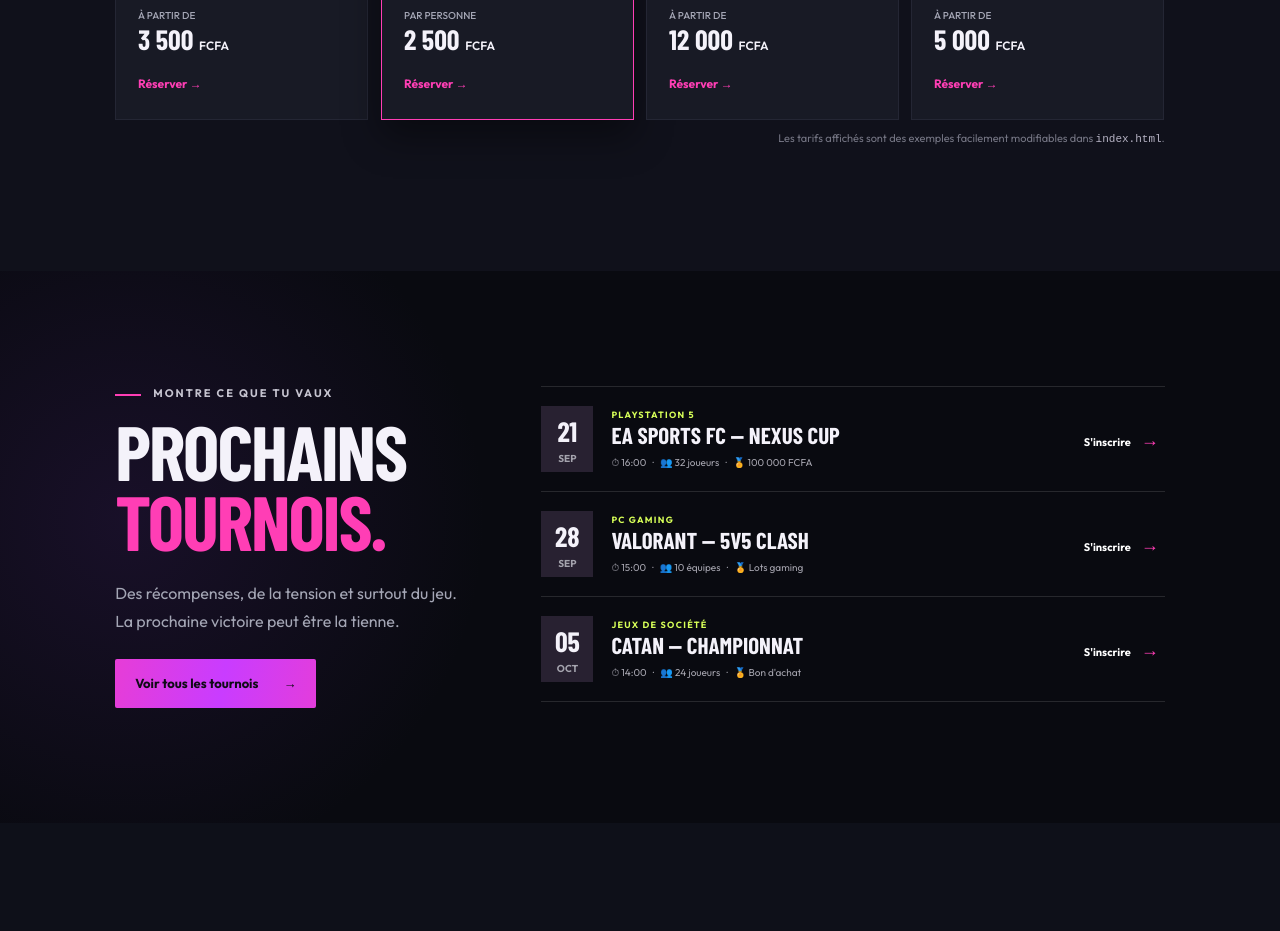
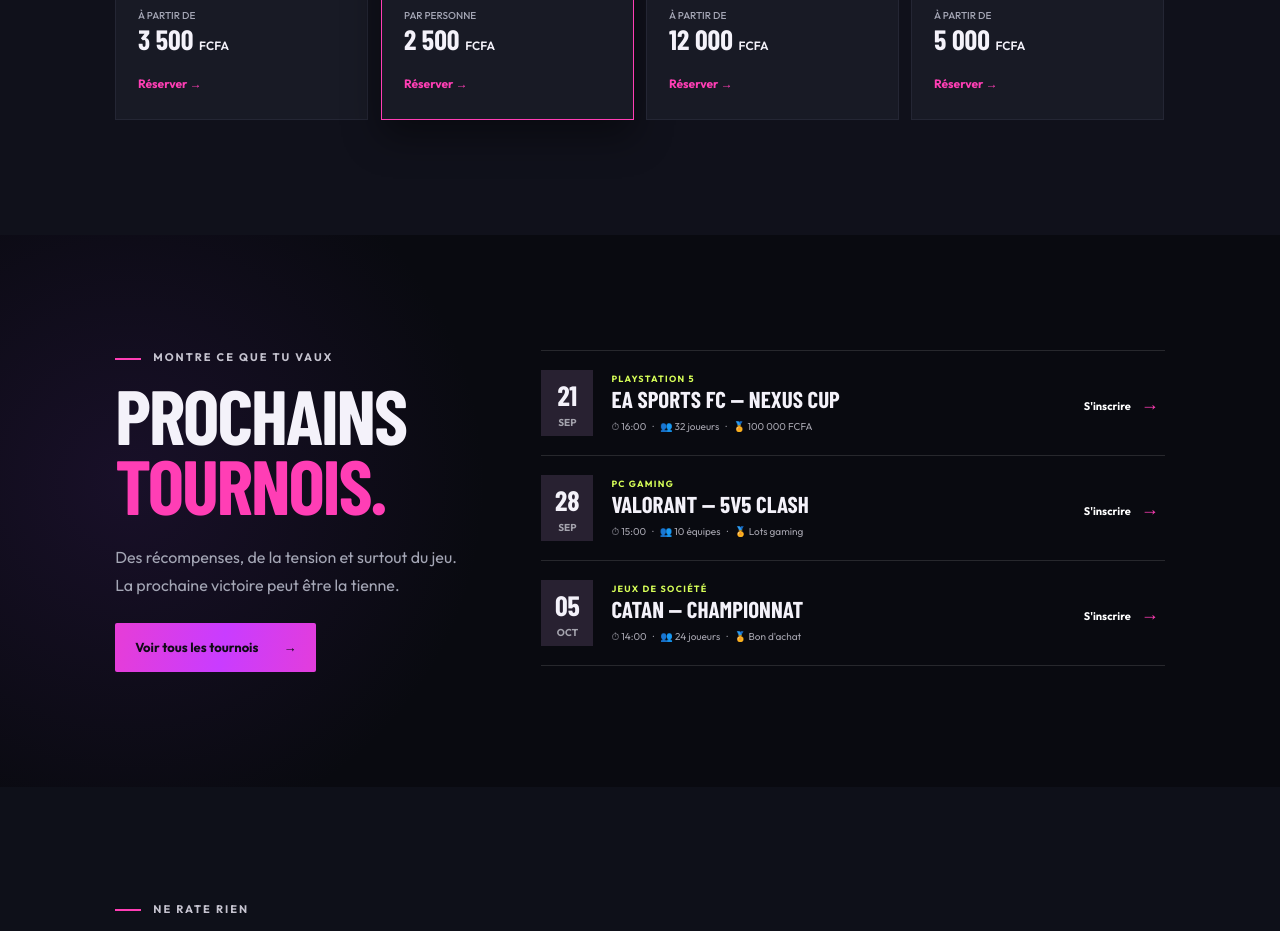
Before and after one commit to Deking241/le-mbongui, a plain HTML site: page index.html in a window 1280 px wide. Shown: the part 3040-3971 px from the top of the page. Drawn offline with nearby package versions, Linux system fonts and the light colour scheme; a web font is replaced by a local one.

Commit message:
Actually remove temporary pricing note

```diff
--- a/index.html
+++ b/index.html
@@ -233,10 +233,6 @@
             ><a href="#reservation">Réserver →</a>
           </article>
         </div>
-        <p class="price-note">
-          Les tarifs affichés sont des exemples facilement modifiables dans
-          <code>index.html</code>.
-        </p>
       </section>
 
       <section class="tournaments section" id="tournois">
```
